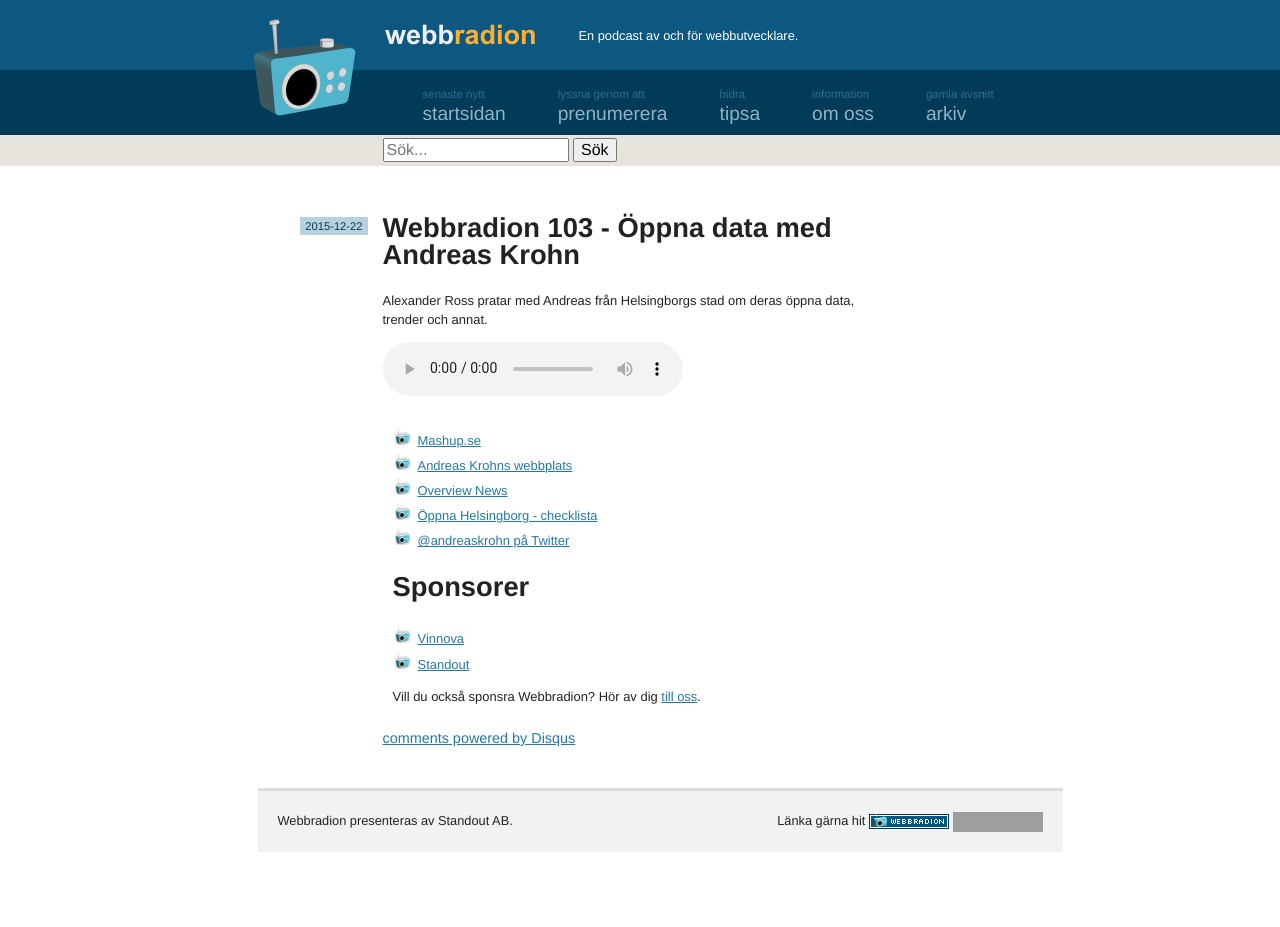
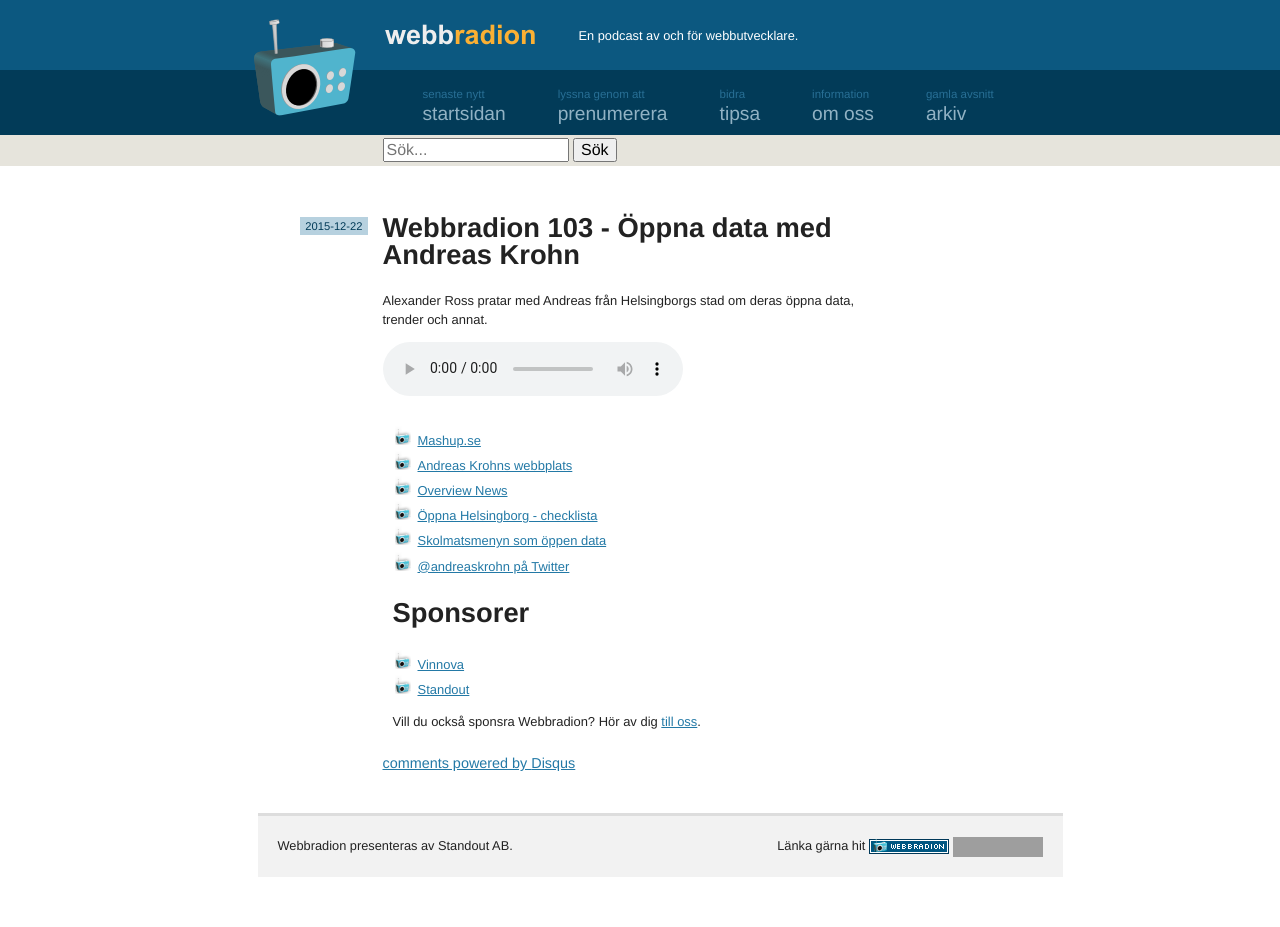
Before and after one commit to standout/webbradion.net, a Jekyll site: the page built from _posts/2015-12-22-avsnitt-103.md, in a window 1280 px wide. Built offline with Jekyll 4.4.1, drawn with Linux system fonts in a browser that asks for light colours; comment, search, counter and statistics services are not loaded; before the commit the page ends 902 px from its top, so only the background shows below that; grey boxes are pictures that could not be loaded.

Commit message:
Add school meal open data link

```diff
--- a/_posts/2015-12-22-avsnitt-103.md
+++ b/_posts/2015-12-22-avsnitt-103.md
@@ -11,6 +11,7 @@
 * [Andreas Krohns webbplats](http://andreaskrohn.se/)
 * [Overview News](http://overviewnews.com)
 * [Öppna Helsingborg - checklista](http://oppna.helsingborg.se/checklista/)
+* [Skolmatsmenyn som öppen data](https://oppna.helsingborg.se/datakallor/skolmat/)
 * [@andreaskrohn på Twitter](https://twitter.com/andreaskrohn)
 
 ## Sponsorer
```
